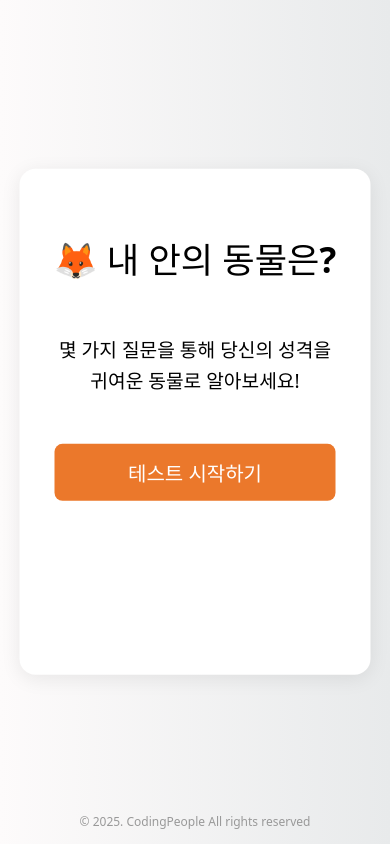
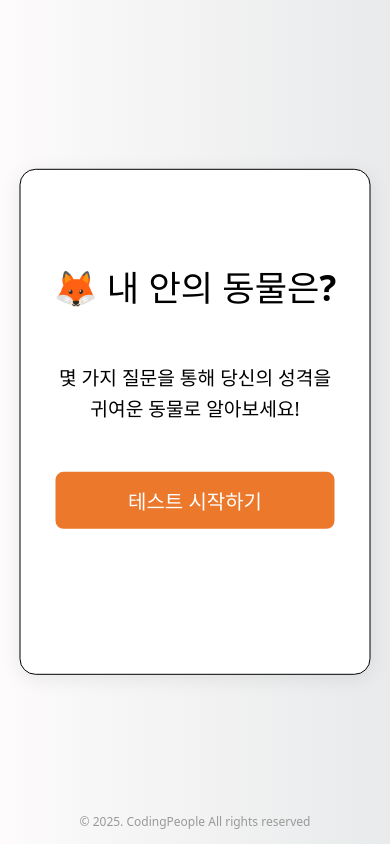
Before and after one commit to codingpeople-2020/animal-test-site, a React (Vite) app: page / in a window 390 px wide. Built offline with nearby package versions, Linux system fonts and the light colour scheme.

Commit message:
CSS 수정 7차

```diff
--- a/src/index.css
+++ b/src/index.css
@@ -180,7 +180,8 @@ button:focus, button:focus-visible {
   .start-container, .quiz-container {
     height: 60vh;
     width: 90%;
-    padding: 3.2vh 0;
+    padding: 6.4vh 0;
+    border: 1px solid #000;
   }
   .start-title {
     font-size: 2.2em;
```
